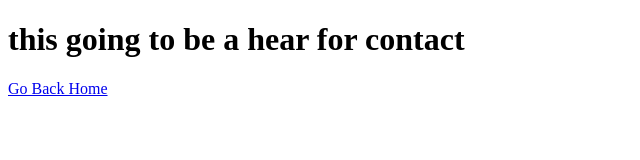
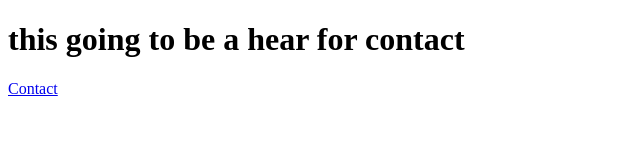
Before and after one commit to GianRobles1519/Protfolio, a plain HTML site: page contact/index.html in a window 1280 px wide. Shown: the full height of the page, 0-640 px from the left. Drawn offline with Linux system fonts and the light colour scheme.

Commit message:
I dont know

```diff
--- a/contact/index.html
+++ b/contact/index.html
@@ -7,7 +7,7 @@
     <h1>this going to be a hear for contact</h1>
 
     <nav>
-        <a href = "index.html">Go Back Home</a>
+        <a href = "/Users/giancarlorobles/Documents/GitHub/Protfolip/index.html">Contact</a>
     </nav>
 </body>
 </html>
```
